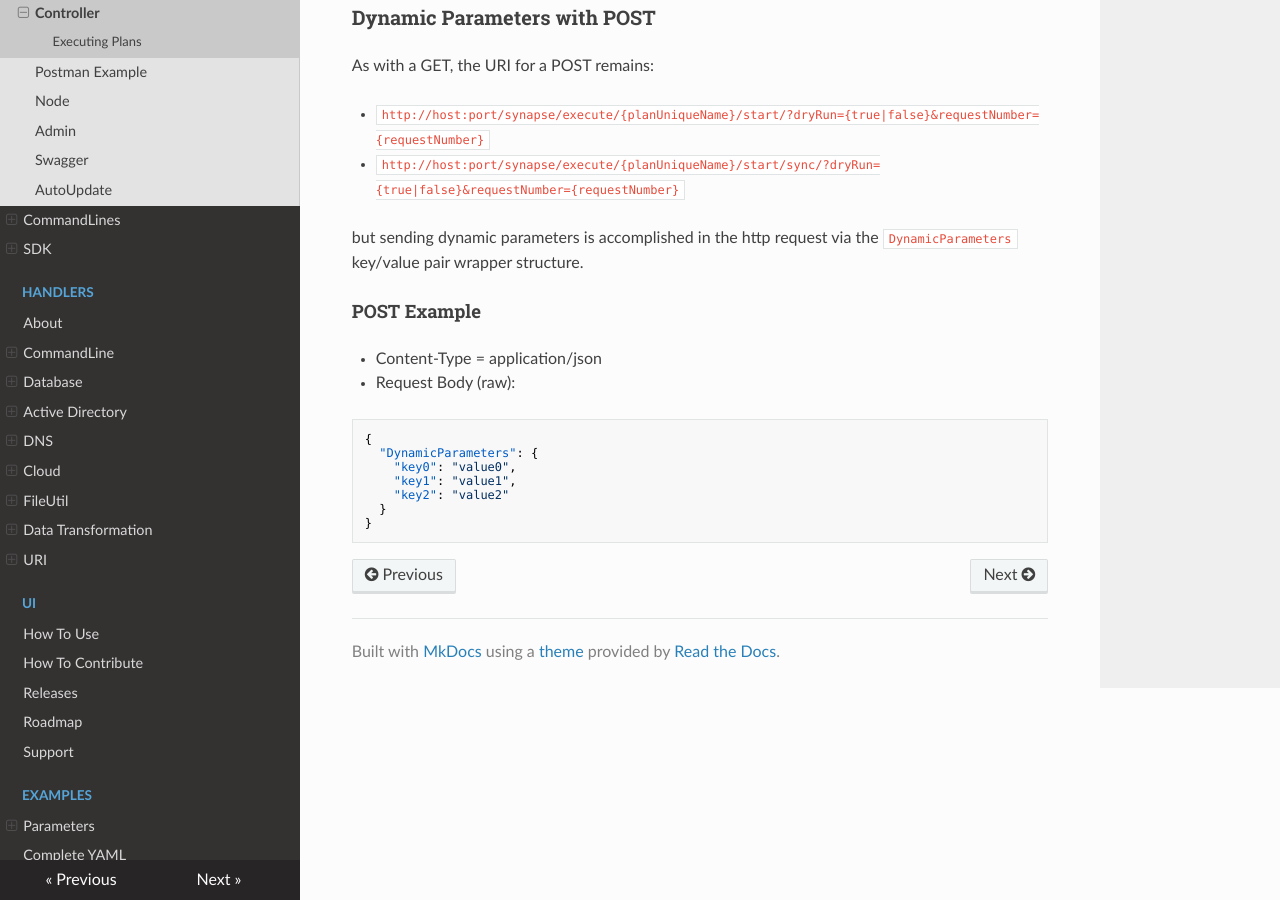
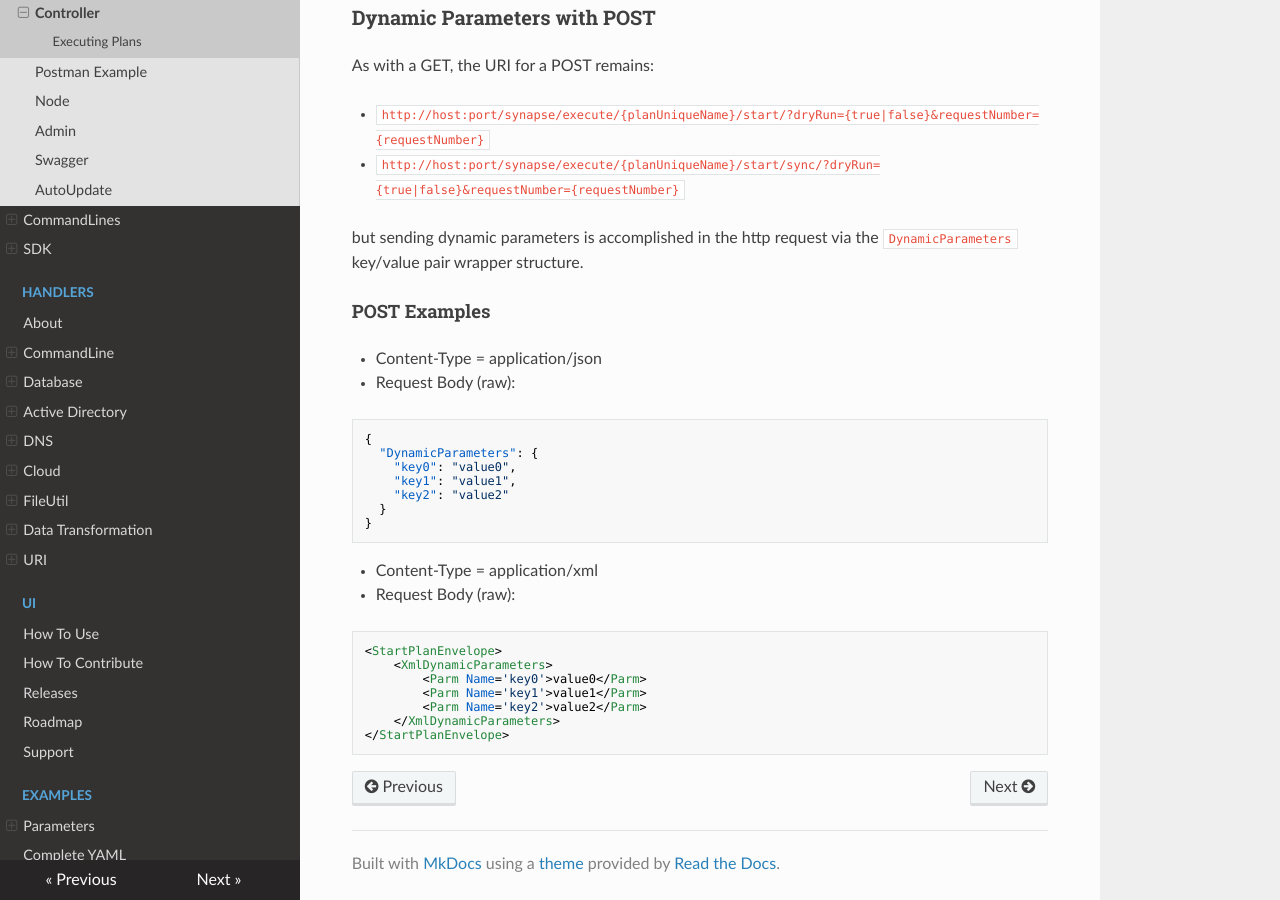
Before and after one commit to SynapseProject/synapse.docs, an MkDocs documentation site: the page built from docs/run/controller.md, in a window 1280 px wide and 900 px high, scrolled down 6392 px. Built offline with MkDocs 1.6.1, drawn with Linux system fonts in a browser that asks for light colours; nearby versions of some CDN libraries; old or Windows-style settings are respelled for this version of MkDocs.

Commit message:
Added XML Example for DynamicParameters in HTTP POST

````diff
--- a/docs/run/controller.md
+++ b/docs/run/controller.md
@@ -238,7 +238,7 @@ As with a GET, the URI for a POST remains:
 
 but sending dynamic parameters is accomplished in the http request via the `DynamicParameters` key/value pair wrapper structure.
 
-#### POST Example
+#### POST Examples
 
 - Content-Type = application/json
 - Request Body (raw):
@@ -252,3 +252,16 @@ but sending dynamic parameters is accomplished in the http request via the `Dyna
   }
 }
 ```
+
+- Content-Type = application/xml
+- Request Body (raw):
+
+```xml
+<StartPlanEnvelope>
+    <XmlDynamicParameters>
+        <Parm Name='key0'>value0</Parm>
+        <Parm Name='key1'>value1</Parm>
+        <Parm Name='key2'>value2</Parm>
+    </XmlDynamicParameters>
+</StartPlanEnvelope>
+```
````
